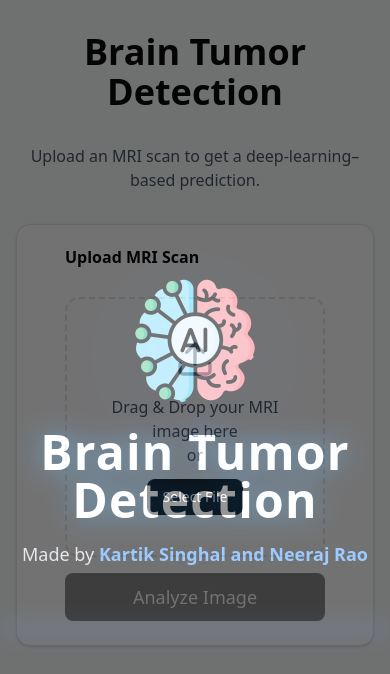
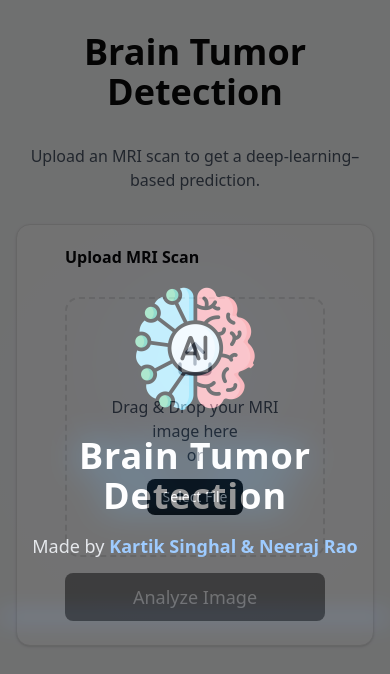
Before and after one commit to KARTIK2005/Ai-Brain-Tumor_Detection, a Next.js app in the folder frontend/: page / in a window 390 px wide. Shown: the top 674 px of the page. Built offline with nearby package versions, Linux system fonts and the light colour scheme.

Commit message:
feat(frontend): update splash screen visuals and text for improved clarity and aesthetics

```diff
--- a/frontend/components/ui/SplashScreen.tsx
+++ b/frontend/components/ui/SplashScreen.tsx
@@ -7,7 +7,7 @@ export default function SplashScreen() {
   const [show, setShow] = useState(true);
 
   useEffect(() => {
-    const timer = setTimeout(() => setShow(false), 5000); // Longer cinematic duration
+    const timer = setTimeout(() => setShow(false), 5000); // 5 sec animation
     return () => clearTimeout(timer);
   }, []);
 
@@ -20,16 +20,16 @@ export default function SplashScreen() {
           transition={{ duration: 1.6, ease: "easeOut" }}
           className="fixed inset-0 bg-black flex items-center justify-center z-[9999] overflow-hidden"
         >
-          {/* DIGITAL PARTICLES BACKGROUND */}
+          {/* DIGITAL BLUE GLOW BACKGROUND */}
           <div className="absolute inset-0 opacity-20 pointer-events-none">
             <motion.div
-              className="w-full h-full bg-[radial-gradient(circle_at_center,rgba(0,150,255,0.2),transparent)]"
+              className="w-full h-full bg-[radial-gradient(circle_at_center,rgba(0,150,255,0.25),transparent)]"
               animate={{ opacity: [0.1, 0.3, 0.1] }}
               transition={{ duration: 4, repeat: Infinity, ease: "easeInOut" }}
             />
           </div>
 
-          {/* LOGO + TEXT CONTAINER */}
+          {/* MAIN SPLASH CONTENT */}
           <motion.div
             initial={{ scale: 0.7, opacity: 0, filter: "blur(20px)" }}
             animate={{ scale: 1, opacity: 1, filter: "blur(0px)" }}
@@ -46,11 +46,11 @@ export default function SplashScreen() {
               <div className="w-full h-1 bg-blue-500 blur-md opacity-70"></div>
             </motion.div>
 
-            {/* LOGO REVEAL */}
+            {/* LOGO */}
             <motion.img
               src="/logo.png"
               alt="Logo"
-              className="w-32 mx-auto drop-shadow-[0_0_20px_rgba(0,150,255,0.7)]"
+              className="w-32 mx-auto drop-shadow-[0_0_25px_rgba(0,150,255,0.75)]"
               initial={{ opacity: 0, y: 20, filter: "blur(15px)" }}
               animate={{ opacity: 1, y: 0, filter: "blur(0px)" }}
               transition={{ delay: 0.8, duration: 1.2, ease: "easeOut" }}
@@ -58,7 +58,7 @@ export default function SplashScreen() {
 
             {/* TITLE */}
             <motion.h1
-              className="text-5xl font-extrabold text-white tracking-wide mt-6 drop-shadow-[0_0_15px_rgba(0,150,255,0.7)]"
+              className="text-4xl md:text-5xl font-extrabold text-white tracking-wide mt-6 drop-shadow-[0_0_18px_rgba(0,150,255,0.7)]"
               initial={{ opacity: 0, y: 25 }}
               animate={{ opacity: 1, y: 0 }}
               transition={{ delay: 1.4, duration: 1.0, ease: "easeOut" }}
@@ -73,14 +73,17 @@ export default function SplashScreen() {
               animate={{ opacity: 1 }}
               transition={{ delay: 2.0, duration: 1.2, ease: "easeOut" }}
             >
-              Made by <span className="text-blue-400 font-semibold">Kartik Singhal and Neeraj Rao</span>
+              Made by{" "}
+              <span className="text-blue-400 font-semibold">
+                Kartik Singhal & Neeraj Rao
+              </span>
             </motion.p>
 
-            {/* GLOW PULSE */}
+            {/* BLUE GLOW PULSE */}
             <motion.div
               className="absolute inset-0 rounded-full"
               initial={{ opacity: 0 }}
-              animate={{ opacity: [0.2, 0.4, 0.2] }}
+              animate={{ opacity: [0.2, 0.45, 0.2] }}
               transition={{ duration: 3.5, repeat: Infinity }}
             >
               <div className="w-40 h-40 bg-blue-500 mx-auto rounded-full blur-3xl opacity-20"></div>
```
